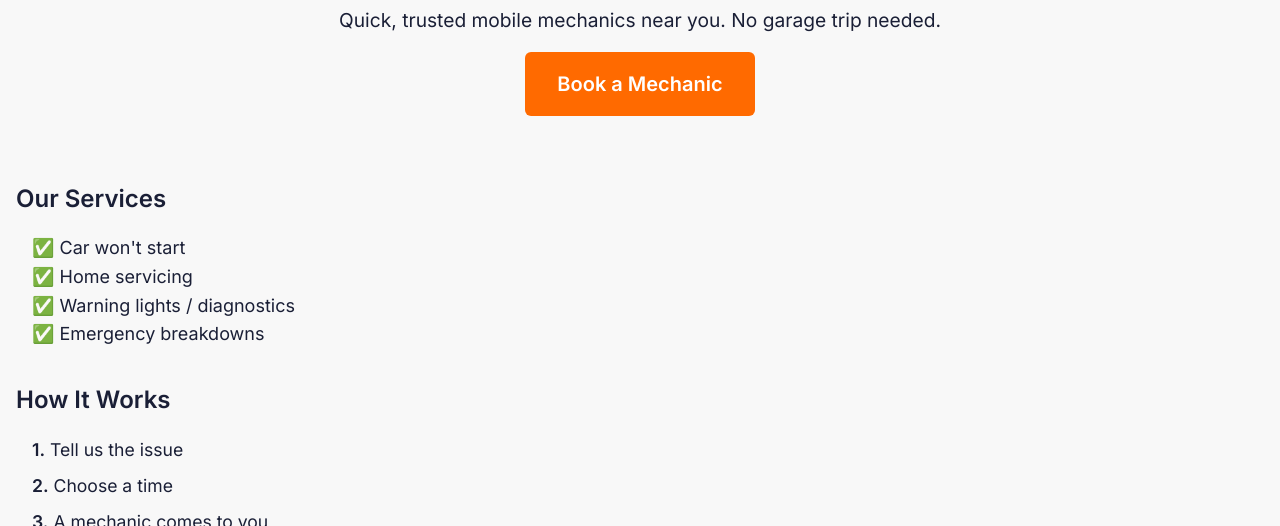
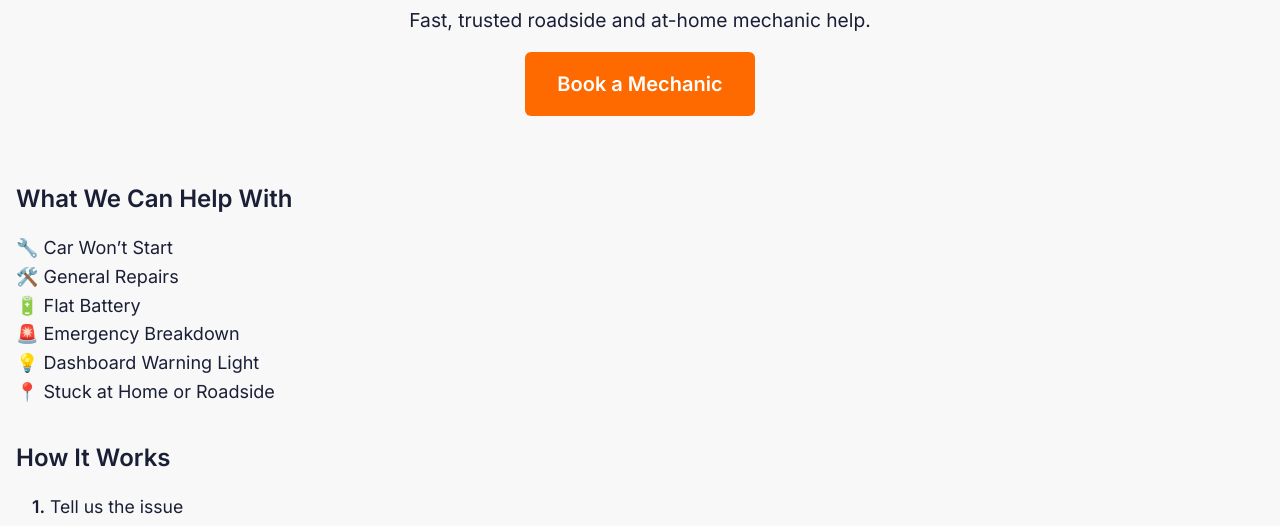
Before and after one commit to Cualabeer/roadside-assist-app, a plain HTML site: page client/index.html in a window 1280 px wide. Shown: the part 252-778 px from the top of the page. Drawn offline with Linux system fonts and the light colour scheme.

Commit message:
Update index.html

```diff
--- a/client/index.html
+++ b/client/index.html
@@ -24,32 +24,34 @@
   <main class="container">
     <section class="hero">
       <h1>Mechanic to Your Door</h1>
-      <p>Quick, trusted mobile mechanics near you. No garage trip needed.</p>
+      <p>Fast, trusted roadside and at-home mechanic help.</p>
       <a href="#contact" class="btn primary large-btn">Book a Mechanic</a>
     </section>
 
     <section id="services" class="section">
-      <h2>Our Services</h2>
-      <ul class="list">
-        <li>✅ Car won't start</li>
-        <li>✅ Home servicing</li>
-        <li>✅ Warning lights / diagnostics</li>
-        <li>✅ Emergency breakdowns</li>
-      </ul>
+      <h2>What We Can Help With</h2>
+      <div class="service-grid">
+        <div class="service-box">🔧 Car Won’t Start</div>
+        <div class="service-box">🛠️ General Repairs</div>
+        <div class="service-box">🔋 Flat Battery</div>
+        <div class="service-box">🚨 Emergency Breakdown</div>
+        <div class="service-box">💡 Dashboard Warning Light</div>
+        <div class="service-box">📍 Stuck at Home or Roadside</div>
+      </div>
     </section>
 
     <section id="how" class="section">
       <h2>How It Works</h2>
       <ol class="steps">
         <li><strong>1.</strong> Tell us the issue</li>
-        <li><strong>2.</strong> Choose a time</li>
+        <li><strong>2.</strong> Choose your time</li>
         <li><strong>3.</strong> A mechanic comes to you</li>
       </ol>
     </section>
 
     <section id="contact" class="cta">
       <h2>Need Help Now?</h2>
-      <p>Book in under 1 minute. We're ready to assist.</p>
+      <p>Book in under 60 seconds. We’re ready when you are.</p>
       <a href="#" class="btn primary large-btn">Book Now</a>
     </section>
   </main>
```
